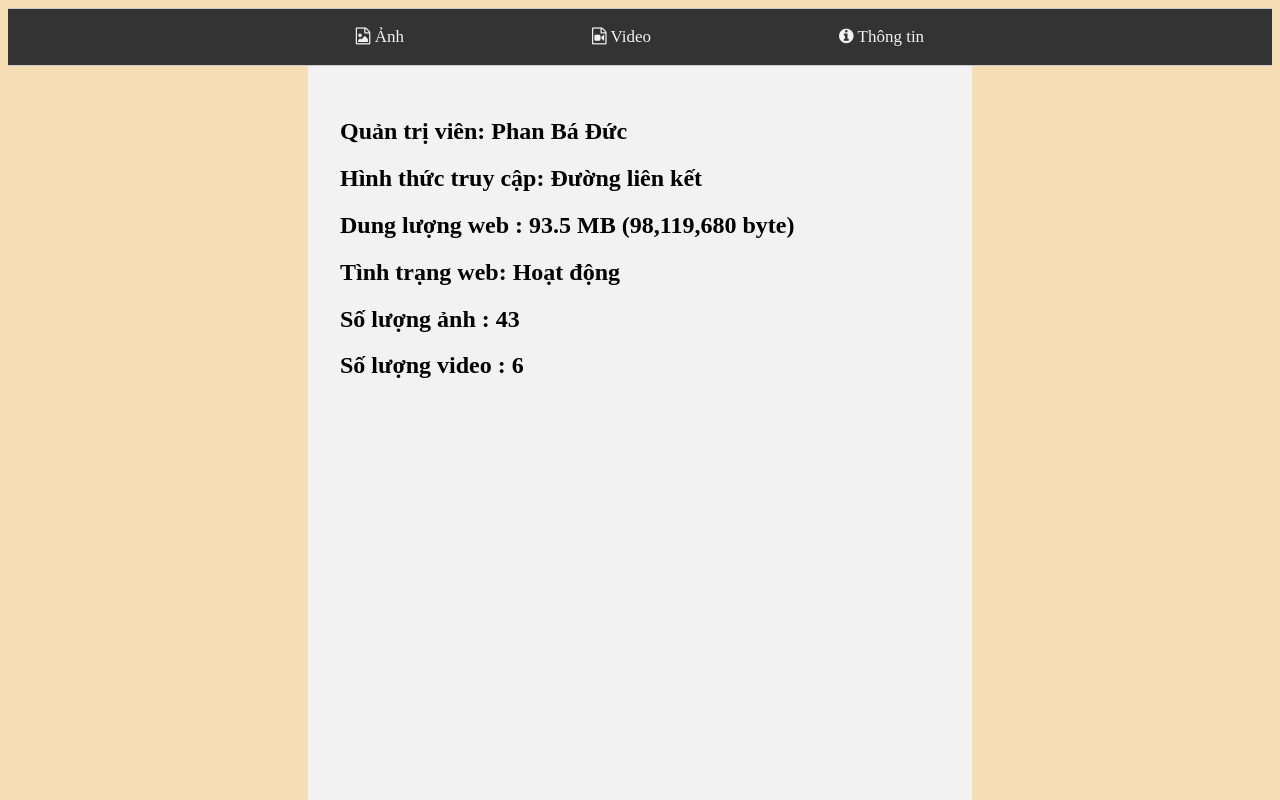
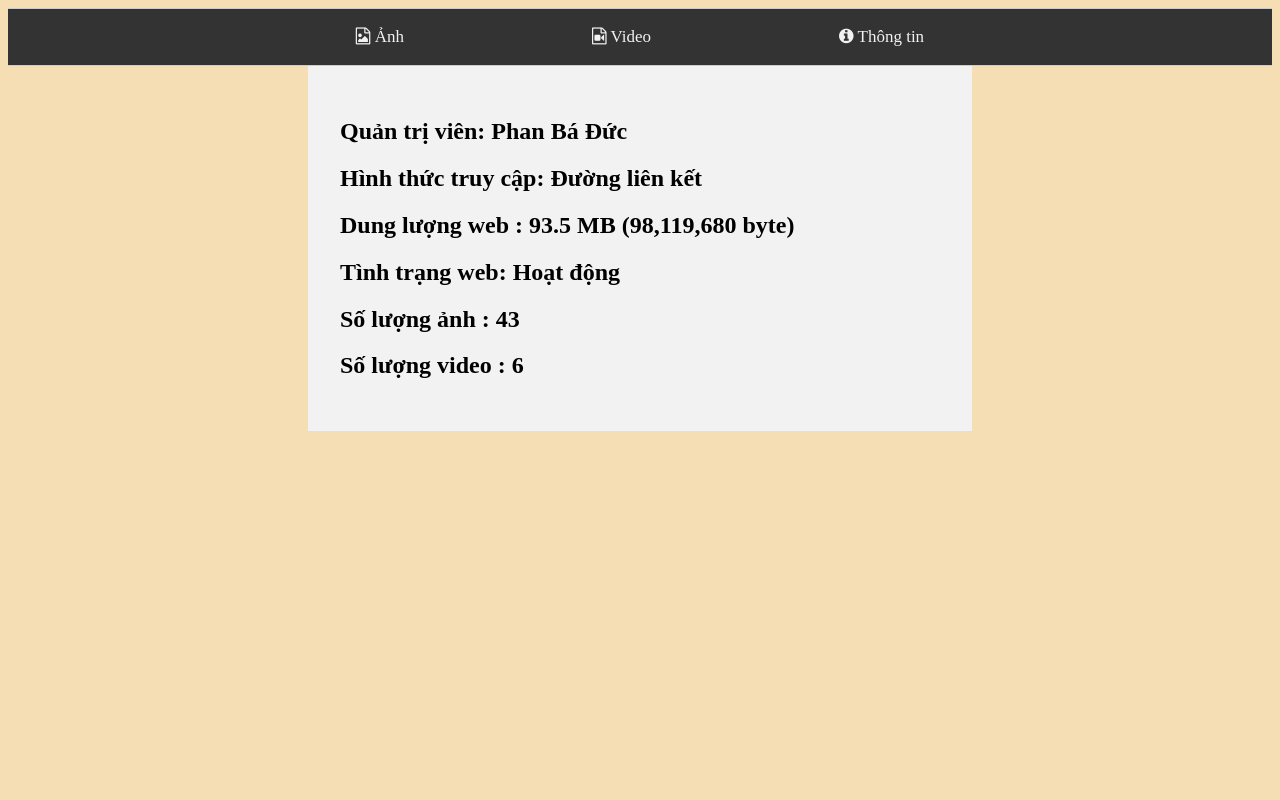
Before and after one commit to DucPhan18/album8a8, a plain HTML site: page infor.html in a window 1280 px wide. Shown: the top 800 px of the page. Drawn offline with Linux system fonts and the light colour scheme.

Commit message:
new source code

```diff
--- a/infor.css
+++ b/infor.css
@@ -41,5 +41,5 @@ html {
     width: 600px;
     margin: auto;
     padding: 32px;
-    padding-bottom: 100cm;
+    padding-bottom: auto;
 }
--- a/infor.html
+++ b/infor.html
@@ -3,7 +3,6 @@
 
 <head>
     <title>Web lưu trữ ảnh video 8a8</title>
-    <meta http-equiv="refresh" content="60">
     <meta charset="UTF-8">
     <meta http-equiv="X-UA-Compatible" content="IE=edge">
     <link rel="icon" href="image/logo web.jpg" type="image/x-icon" style="width:48px;height:48px;">
@@ -27,6 +26,7 @@
         <h2>Số lượng video : 6</h2>
         <div class="fb-comments" data-href="infor.html" data-width="600" data-numposts="5"></div>
     </div>
+
     <script>
         function hamDropdown() {
             document.querySelector(".noidung_dropdown").classList.toggle("hienThi");
```
